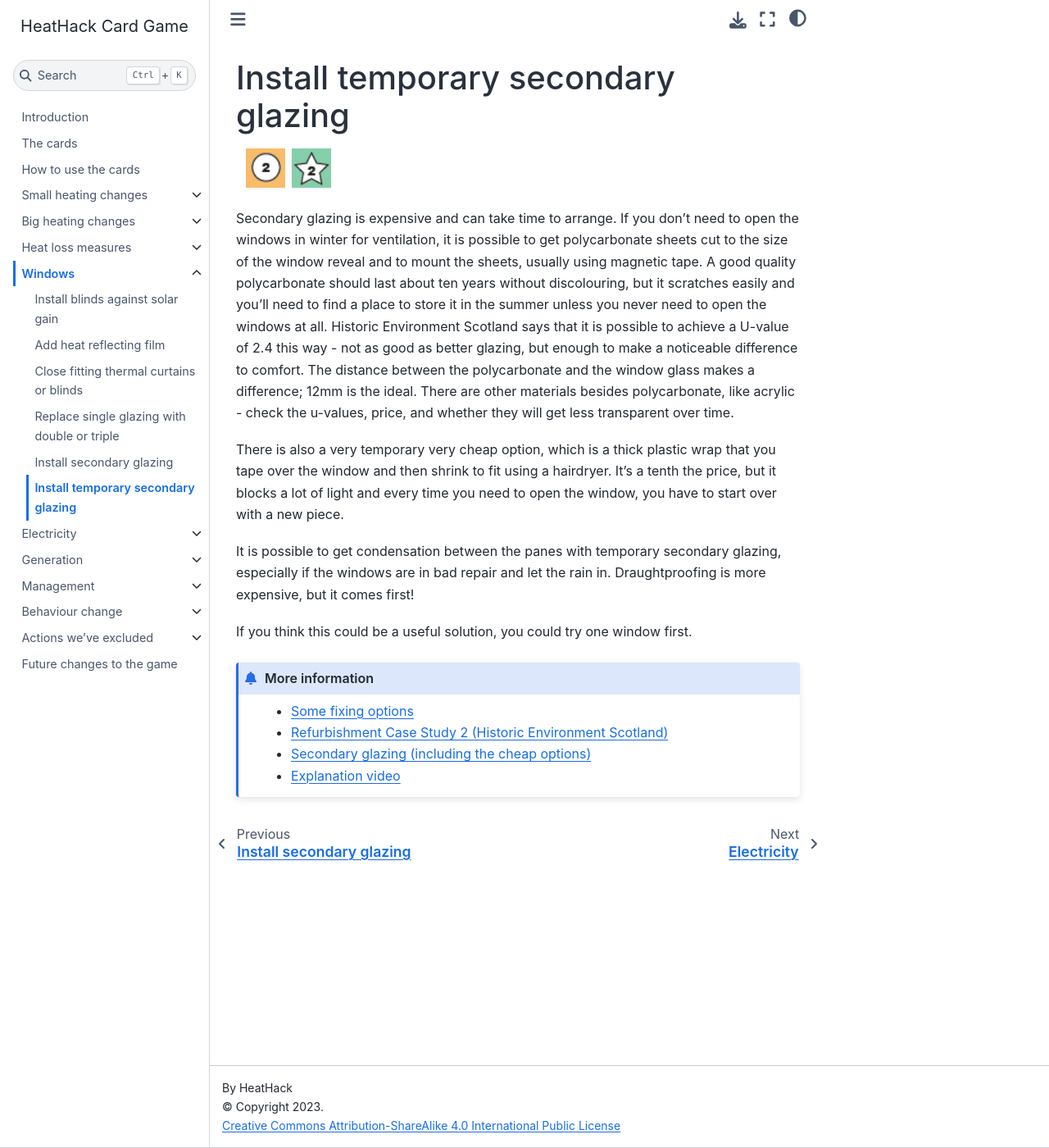
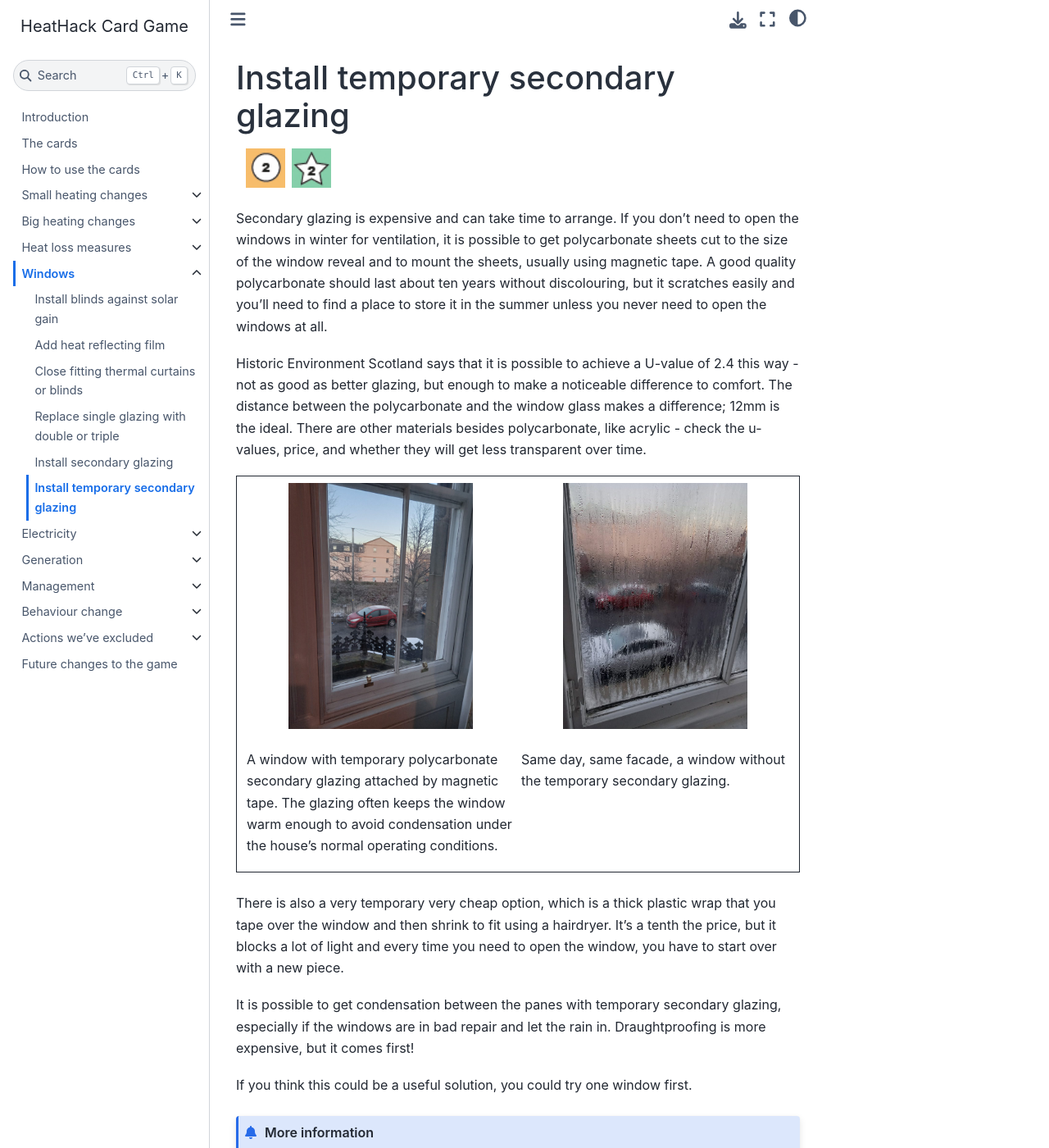
Before and after one commit to JeanCarletta/HeatHack-Card-Game, a Jupyter Book: the page built from windows/37-install-temporary-secondary-glazing.md, in a window 1280 px wide and 1400 px high. Shown: the whole window at 82% size. Built offline with Jupyter Book 1.0.4 settings and Sphinx 7.4.7 and the Sphinx Book theme 1.1.4, drawn with Linux system fonts in a browser that asks for light colours.

Commit message:
secondary glazing, updating lighting

````diff
--- a/windows/37-install-temporary-secondary-glazing.md
+++ b/windows/37-install-temporary-secondary-glazing.md
@@ -21,7 +21,33 @@
 :::
 ::::
 
-Secondary glazing is expensive and can take time to arrange.  If you don't need to open the windows in winter for ventilation, it is possible to get polycarbonate sheets cut to the size of the window reveal and to mount the sheets, usually using magnetic tape.   A good quality polycarbonate should last about ten years without discolouring, but it scratches easily and you'll need to find a place to store it in the summer unless you never need to open the windows at all.  Historic Environment Scotland says that it is possible to achieve a U-value of 2.4 this way - not as good as better glazing, but enough to make a noticeable difference to comfort.   The distance between the polycarbonate and the window glass makes a difference; 12mm is the ideal.  There are other materials besides polycarbonate, like acrylic - check the u-values, price, and whether they will get less transparent over time.
+Secondary glazing is expensive and can take time to arrange.  If you don't need to open the windows in winter for ventilation, it is possible to get polycarbonate sheets cut to the size of the window reveal and to mount the sheets, usually using magnetic tape.   A good quality polycarbonate should last about ten years without discolouring, but it scratches easily and you'll need to find a place to store it in the summer unless you never need to open the windows at all.
+
+Historic Environment Scotland says that it is possible to achieve a U-value of 2.4 this way - not as good as better glazing, but enough to make a noticeable difference to comfort.   The distance between the polycarbonate and the window glass makes a difference; 12mm is the ideal.  There are other materials besides polycarbonate, like acrylic - check the u-values, price, and whether they will get less transparent over time.
+
+
+::::{grid} 1 1 1 2
+:outline:
+:gutter: 2
+
+:::{grid-item}
+
+ ```{figure} ../images/with-temp-secondary-glazing.jpg
+     :height: 300px
+     :align: center
+ ```
+A window with temporary polycarbonate secondary glazing attached by magnetic tape.  The glazing often keeps the window warm enough to avoid condensation under the house's normal operating conditions.
+
+:::
+:::{grid-item}
+  ```{figure} ../images/without-temp-secondary-glazing.jpg
+     :height: 300px
+     :align: center
+ ```
+
+Same day, same facade, a window without the temporary secondary glazing.
+:::
+::::
 
 There is also a very temporary very cheap option, which is a thick plastic wrap that you tape over the window and then shrink to fit using a hairdryer.   It’s a tenth the price, but it blocks a lot of light and every time you need to open the window, you have to start over with a new piece.
 
````
Also changed, not shown: electricity/42-update-your-lighting.md (+8 -4 lines), images/with-temp-secondary-glazing.jpg (added), images/without-temp-secondary-glazing.jpg (added).
